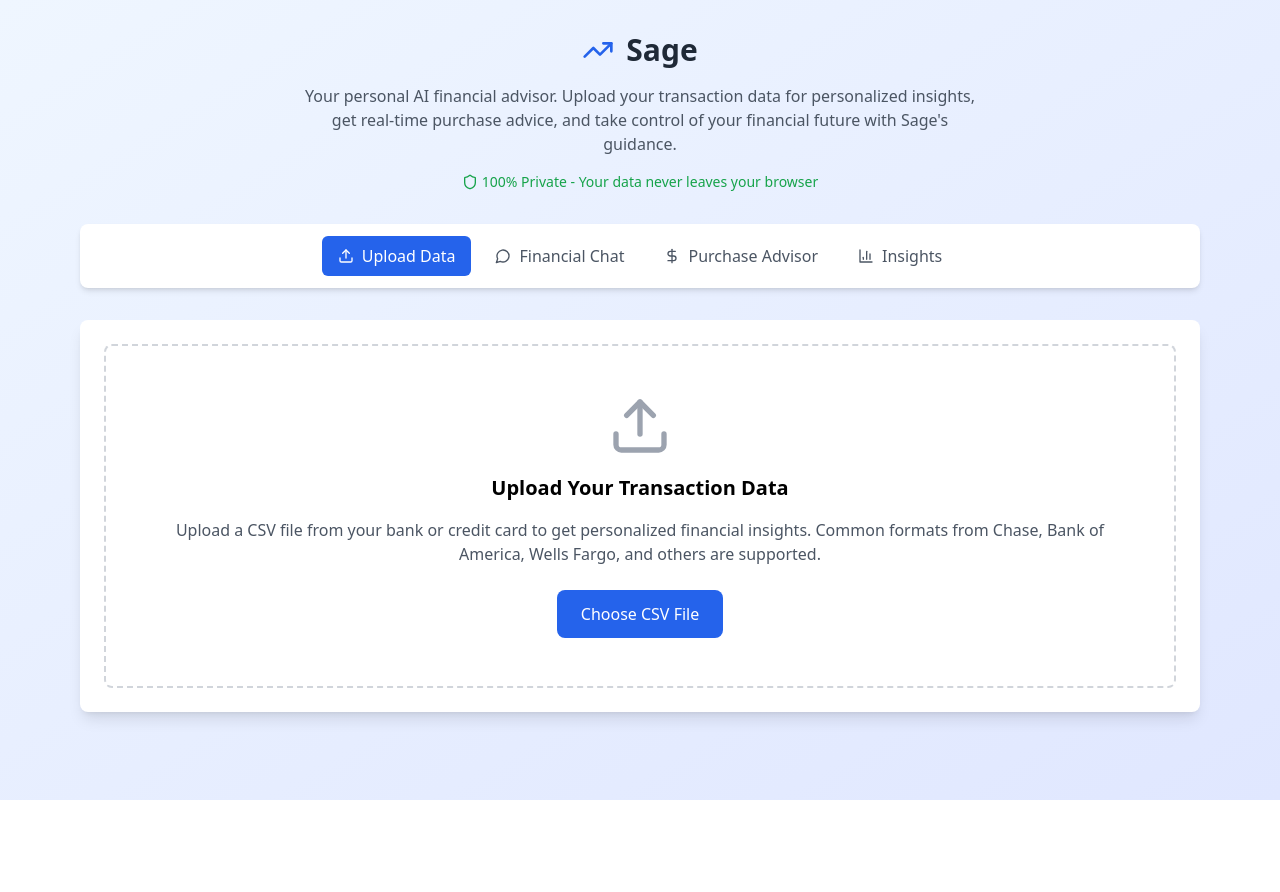
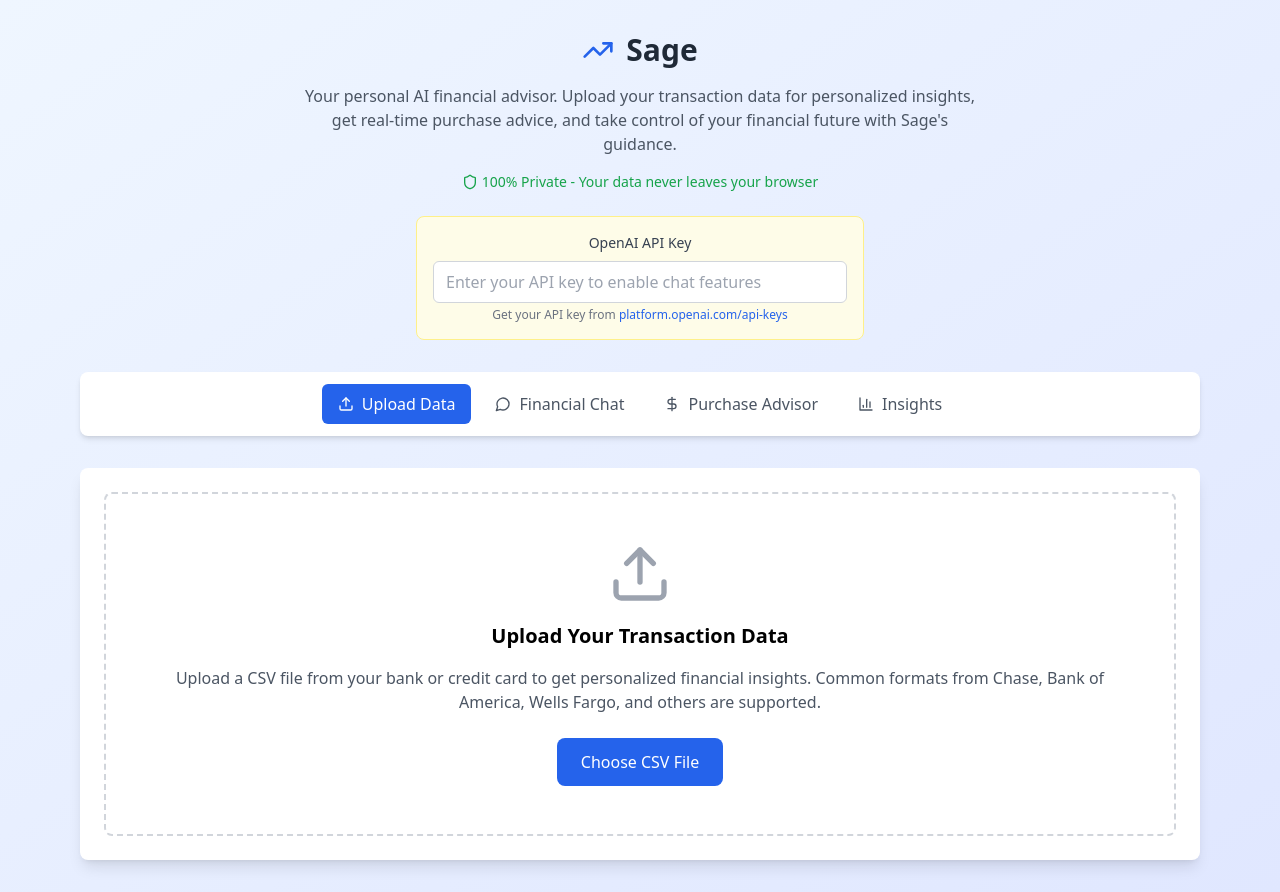
Before and after one commit to peterthelander/sage, a React (Vite) app: page / in a window 1280 px wide. Before the commit the page ends 800 px from the top, so only its background shows below. Built offline with nearby package versions, Linux system fonts and the light colour scheme.

Commit message:
change to openai, and set up some api key handling

```diff
--- a/src/FinancialAdvisor.jsx
+++ b/src/FinancialAdvisor.jsx
@@ -13,6 +13,7 @@ const FinancialAdvisor = () => {
   const [inputMessage, setInputMessage] = useState('');
   const [purchaseInput, setPurchaseInput] = useState('');
   const [isProcessing, setIsProcessing] = useState(false);
+  const [apiKey, setApiKey] = useState('');
   const fileInputRef = useRef(null);
   const chatEndRef = useRef(null);
 
@@ -54,6 +55,15 @@ const FinancialAdvisor = () => {
   const handleChatMessage = async () => {
     if (!inputMessage.trim()) return;
 
+    if (!apiKey.trim()) {
+      setChatHistory(prev => [...prev, {
+        type: 'assistant',
+        message: "Please enter your OpenAI API key in the settings to chat with me. You can get one from https://platform.openai.com/api-keys",
+        timestamp: new Date()
+      }]);
+      return;
+    }
+
     const userMessage = {
       type: 'user',
       message: inputMessage,
@@ -76,20 +86,23 @@ Recent Transactions:
 ${transactions.slice(-10).map(t => `${t.date}: ${t.description} - $${Math.abs(t.amount).toFixed(2)} (${t.category})`).join('\n')}` :
         'No financial data uploaded yet.';
 
-      const response = await fetch("https://api.anthropic.com/v1/messages", {
+      const response = await fetch("https://api.openai.com/v1/chat/completions", {
         method: "POST",
         headers: {
           "Content-Type": "application/json",
+          "Authorization": `Bearer ${apiKey}`
         },
         body: JSON.stringify({
-          model: "claude-sonnet-4-20250514",
+          model: "gpt-4",
           max_tokens: 1000,
           messages: [
             {
+              role: "system",
+              content: "You are Sage, a helpful and friendly AI financial advisor. You provide practical, non-judgmental advice about personal finances."
+            },
+            {
               role: "user",
-              content: `You are Sage, a helpful and friendly AI financial advisor. You provide practical, non-judgmental advice about personal finances.
-
-${financialContext}
+              content: `${financialContext}
 
 User's question: "${inputMessage}"
 
@@ -102,7 +115,7 @@ Provide a helpful response based on their financial data (if available) and gene
       const data = await response.json();
       const assistantMessage = {
         type: 'assistant',
-        message: data.content[0].text,
+        message: data.choices[0].message.content,
         timestamp: new Date()
       };
 
@@ -121,6 +134,15 @@ Provide a helpful response based on their financial data (if available) and gene
   const handlePurchaseAdvice = async () => {
     if (!purchaseInput.trim()) return;
 
+    if (!apiKey.trim()) {
+      setChatHistory(prev => [...prev, {
+        type: 'assistant',
+        message: "Please enter your OpenAI API key in the settings to use purchase advice. You can get one from https://platform.openai.com/api-keys",
+        timestamp: new Date()
+      }]);
+      return;
+    }
+
     setIsProcessing(true);
 
     try {
@@ -134,20 +156,23 @@ Recent spending in similar categories:
 ${transactions.slice(-20).map(t => `${t.description} - $${Math.abs(t.amount).toFixed(2)} (${t.category})`).join('\n')}` :
         'No financial data available for personalized advice.';
 
-      const response = await fetch("https://api.anthropic.com/v1/messages", {
+      const response = await fetch("https://api.openai.com/v1/chat/completions", {
         method: "POST",
         headers: {
           "Content-Type": "application/json",
+          "Authorization": `Bearer ${apiKey}`
         },
         body: JSON.stringify({
-          model: "claude-sonnet-4-20250514",
+          model: "gpt-4",
           max_tokens: 500,
           messages: [
             {
+              role: "system",
+              content: "You are Sage, a helpful AI financial advisor providing real-time purchase advice. Be friendly but honest about spending decisions."
+            },
+            {
               role: "user",
-              content: `You are Sage, a helpful AI financial advisor providing real-time purchase advice. Be friendly but honest about spending decisions.
-
-${financialContext}
+              content: `${financialContext}
 
 The user is considering buying: "${purchaseInput}"
 
@@ -173,7 +198,7 @@ Keep response under 100 words and be encouraging but realistic.`
         },
         {
           type: 'assistant',
-          message: `🛍️ **Purchase Advice**: ${data.content[0].text}`,
+          message: `🛍️ **Purchase Advice**: ${data.choices[0].message.content}`,
           timestamp: new Date()
         }
       ]);
@@ -206,6 +231,34 @@ Keep response under 100 words and be encouraging but realistic.`
           <div className="flex items-center justify-center mt-4 text-sm text-green-600">
             <Shield className="h-4 w-4 mr-1" />
             <span>100% Private - Your data never leaves your browser</span>
+          </div>
+
+          {/* API Key Input */}
+          <div className="mt-6 max-w-md mx-auto">
+            <div className="bg-yellow-50 border border-yellow-200 rounded-lg p-4">
+              <label htmlFor="apiKey" className="block text-sm font-medium text-gray-700 mb-2">
+                OpenAI API Key
+              </label>
+              <input
+                type="password"
+                id="apiKey"
+                value={apiKey}
+                onChange={(e) => setApiKey(e.target.value)}
+                placeholder="Enter your API key to enable chat features"
+                className="w-full px-3 py-2 border border-gray-300 rounded-md focus:outline-none focus:ring-2 focus:ring-blue-500 focus:border-transparent"
+              />
+              <p className="text-xs text-gray-500 mt-1">
+                Get your API key from{' '}
+                <a
+                  href="https://platform.openai.com/api-keys"
+                  target="_blank"
+                  rel="noopener noreferrer"
+                  className="text-blue-600 hover:underline"
+                >
+                  platform.openai.com/api-keys
+                </a>
+              </p>
+            </div>
           </div>
         </div>
 
```
